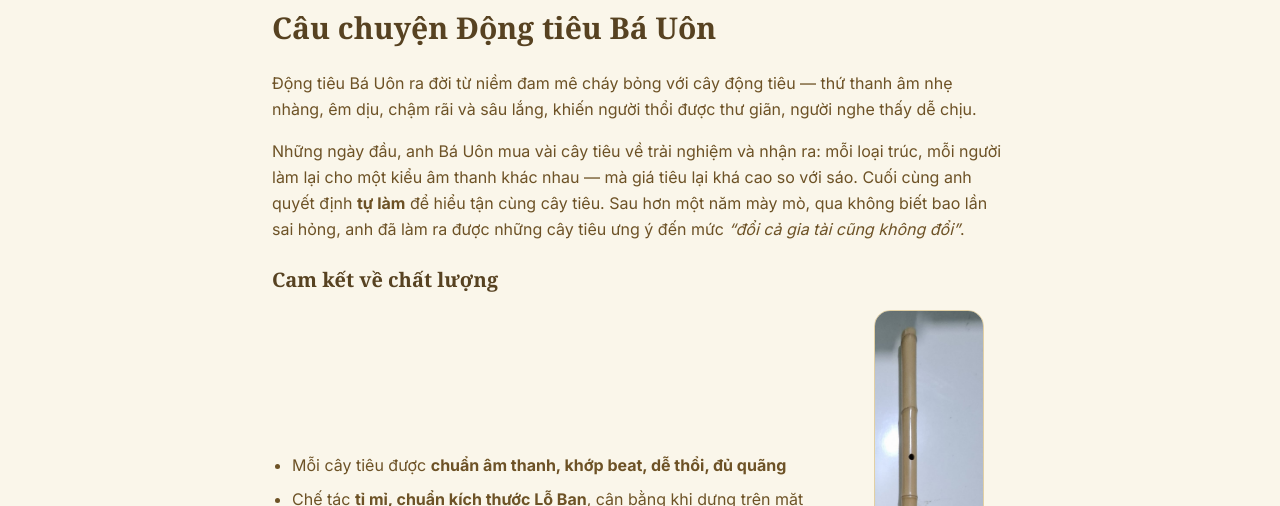
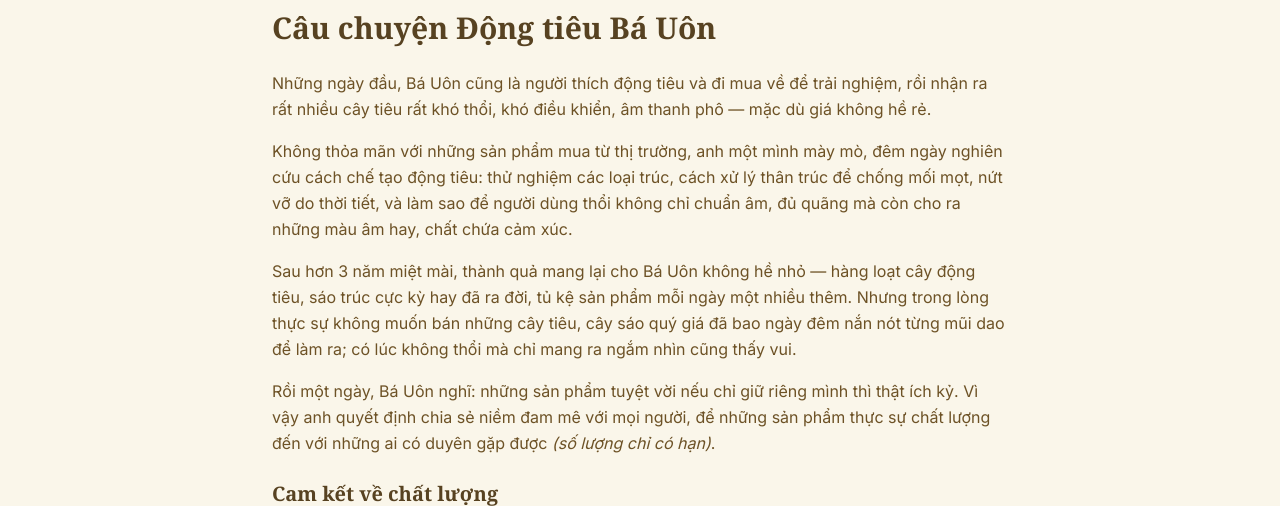
Before and after one commit to giabaoanm/tieusaobauon, a Next.js app: page /gioi-thieu in a window 1280 px wide. Shown: the part 123-629 px from the top of the page. Built offline with nearby package versions, Linux system fonts and the light colour scheme; no server answers.

Commit message:
Cập nhật nội dung câu chuyện trang Giới thiệu
Co-Authored-By: Claude Opus 4.8 <noreply@anthropic.com>

```diff
--- a/src/app/gioi-thieu/page.tsx
+++ b/src/app/gioi-thieu/page.tsx
@@ -9,17 +9,29 @@ export default function AboutPage() {
 
       <div className="mt-6 space-y-4 leading-relaxed text-bamboo-700">
         <p>
-          Động tiêu Bá Uôn ra đời từ niềm đam mê cháy bỏng với cây động tiêu —
-          thứ thanh âm nhẹ nhàng, êm dịu, chậm rãi và sâu lắng, khiến người thổi
-          được thư giãn, người nghe thấy dễ chịu.
+          Những ngày đầu, Bá Uôn cũng là người thích động tiêu và đi mua về để
+          trải nghiệm, rồi nhận ra rất nhiều cây tiêu rất khó thổi, khó điều
+          khiển, âm thanh phô — mặc dù giá không hề rẻ.
         </p>
         <p>
-          Những ngày đầu, anh Bá Uôn mua vài cây tiêu về trải nghiệm và nhận ra:
-          mỗi loại trúc, mỗi người làm lại cho một kiểu âm thanh khác nhau — mà
-          giá tiêu lại khá cao so với sáo. Cuối cùng anh quyết định <strong>tự
-          làm</strong> để hiểu tận cùng cây tiêu. Sau hơn một năm mày mò, qua
-          không biết bao lần sai hỏng, anh đã làm ra được những cây tiêu ưng ý
-          đến mức <em>“đổi cả gia tài cũng không đổi”</em>.
+          Không thỏa mãn với những sản phẩm mua từ thị trường, anh một mình mày
+          mò, đêm ngày nghiên cứu cách chế tạo động tiêu: thử nghiệm các loại
+          trúc, cách xử lý thân trúc để chống mối mọt, nứt vỡ do thời tiết, và
+          làm sao để người dùng thổi không chỉ chuẩn âm, đủ quãng mà còn cho ra
+          những màu âm hay, chất chứa cảm xúc.
+        </p>
+        <p>
+          Sau hơn 3 năm miệt mài, thành quả mang lại cho Bá Uôn không hề nhỏ —
+          hàng loạt cây động tiêu, sáo trúc cực kỳ hay đã ra đời, tủ kệ sản phẩm
+          mỗi ngày một nhiều thêm. Nhưng trong lòng thực sự không muốn bán những
+          cây tiêu, cây sáo quý giá đã bao ngày đêm nắn nót từng mũi dao để làm
+          ra; có lúc không thổi mà chỉ mang ra ngắm nhìn cũng thấy vui.
+        </p>
+        <p>
+          Rồi một ngày, Bá Uôn nghĩ: những sản phẩm tuyệt vời nếu chỉ giữ riêng
+          mình thì thật ích kỷ. Vì vậy anh quyết định chia sẻ niềm đam mê với mọi
+          người, để những sản phẩm thực sự chất lượng đến với những ai có duyên
+          gặp được <em>(số lượng chỉ có hạn)</em>.
         </p>
 
         <h2 className="pt-2 font-serif text-xl font-bold text-bamboo-800">
```
